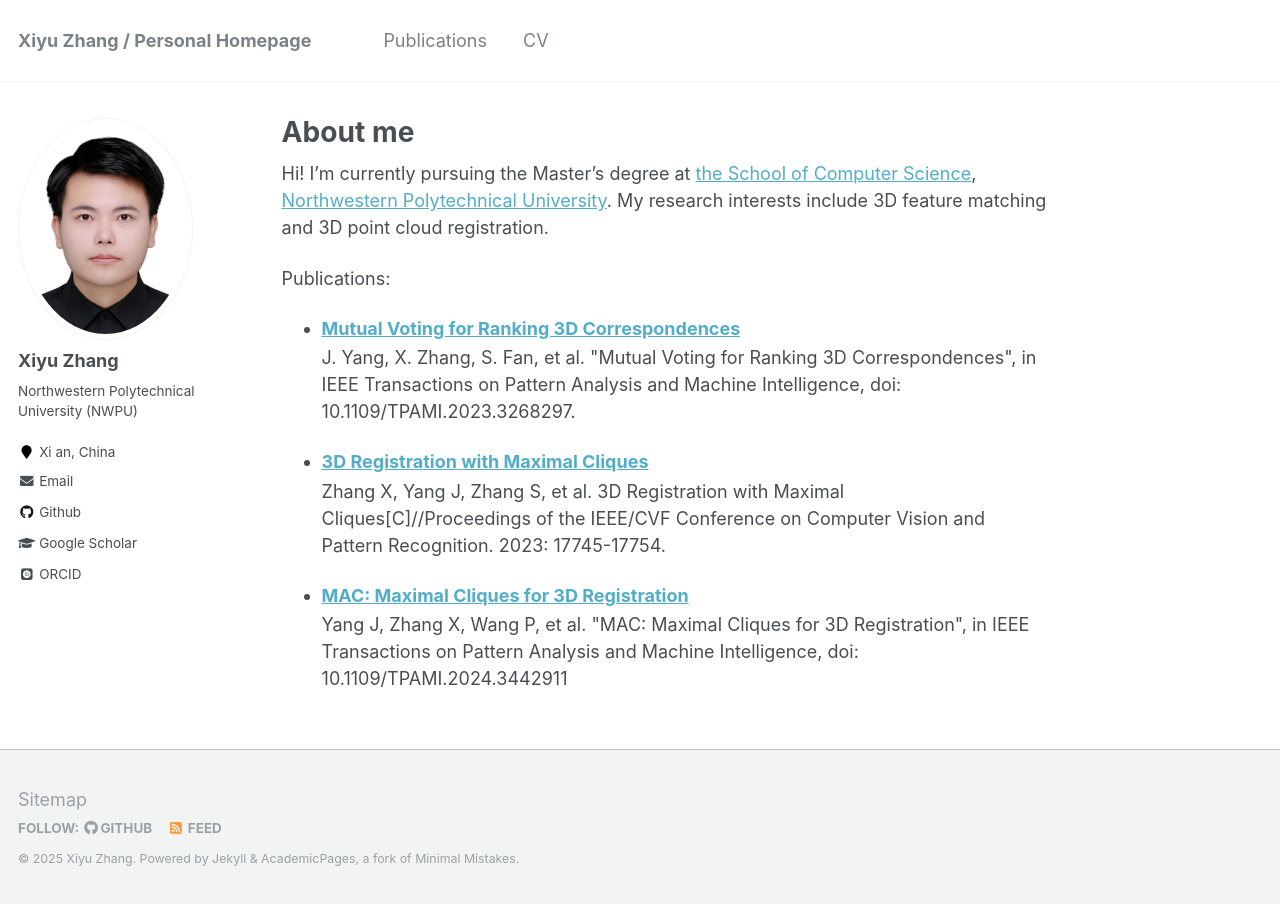
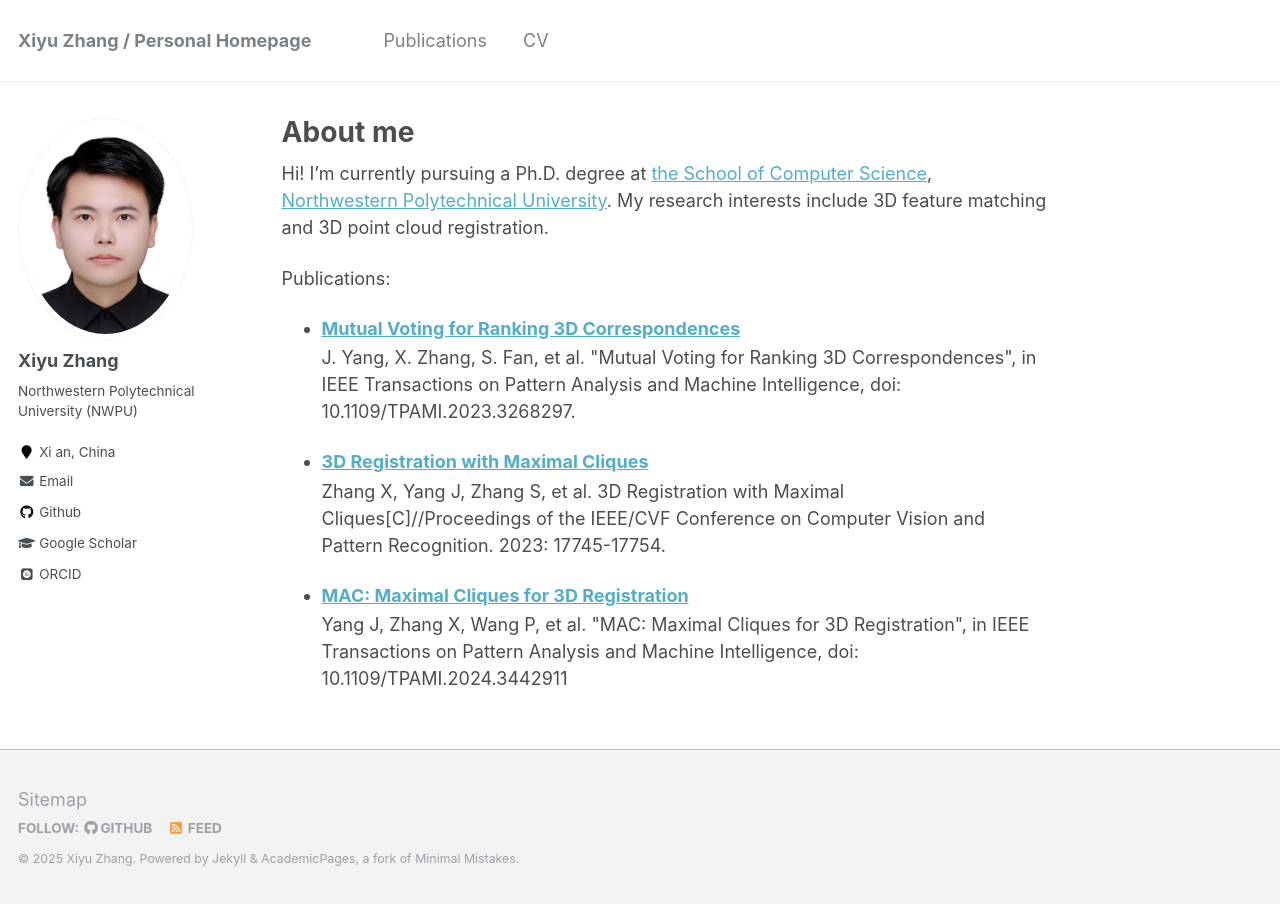
Before and after one commit to zhangxy0517/zhangxy0517.github.io, a Jekyll site: the page built from _pages/about.md, in a window 1280 px wide. Built offline with Jekyll 4.4.1, drawn with Linux system fonts in a browser that asks for light colours; some web fonts are replaced.

Commit message:
Update about.md

```diff
--- a/_pages/about.md
+++ b/_pages/about.md
@@ -8,7 +8,7 @@ redirect_from:
   - /about.html
 ---
 
-Hi! I'm currently pursuing the Master's degree at [the School of Computer Science](https://jsj.nwpu.edu.cn/), [Northwestern Polytechnical University](https://www.nwpu.edu.cn/). My research interests include 3D feature matching and 3D point cloud registration.
+Hi! I'm currently pursuing a Ph.D. degree at [the School of Computer Science](https://jsj.nwpu.edu.cn/), [Northwestern Polytechnical University](https://www.nwpu.edu.cn/). My research interests include 3D feature matching and 3D point cloud registration.
 
 Publications:
   <ul>{% for post in site.publications %}
```
